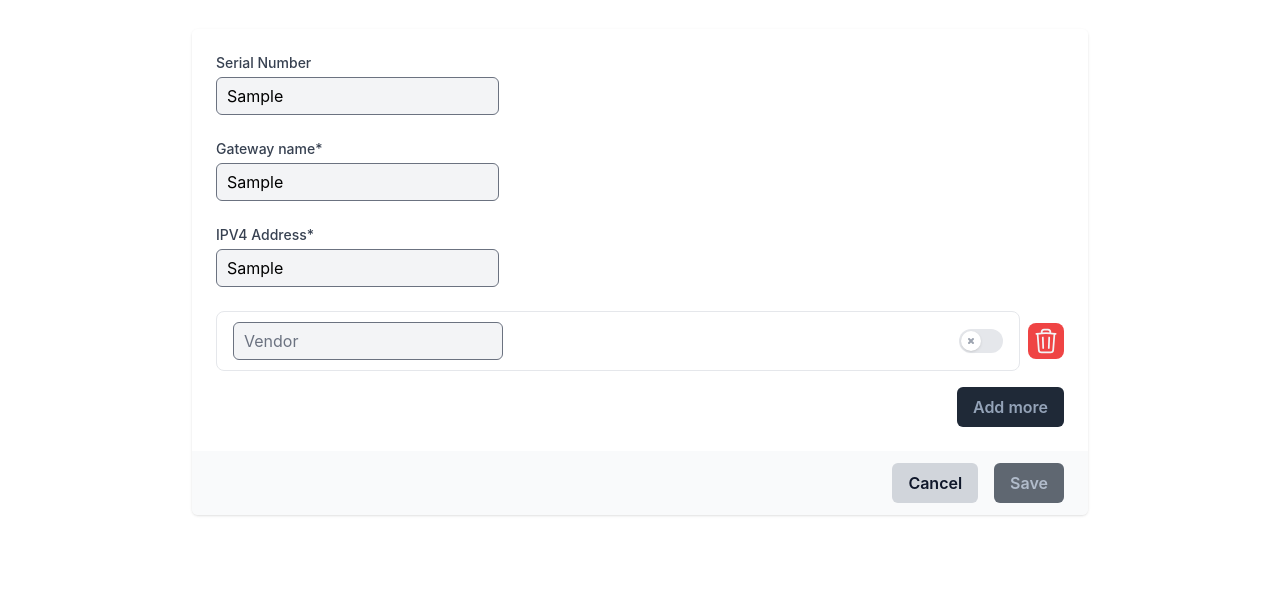
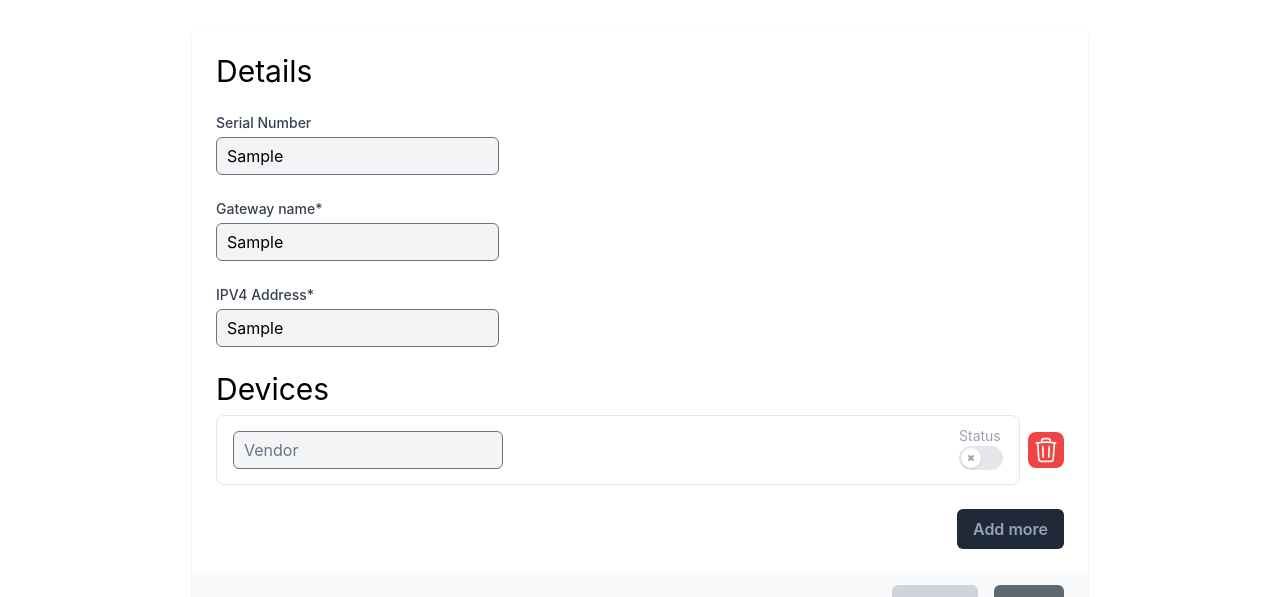
Before and after one commit to samueldsr99/musalasoft-gateways-task, a Next.js app in the folder client/: page /gateways/new in a window 1280 px wide. Both pictures are taken after typing "Sample", "Sample", "Sample" into the empty fields and a click on the button "Add more". Shown: the part 139-736 px from the top of the page. Built offline with nearby package versions, Linux system fonts and the light colour scheme; no server answers.

Commit message:
feat(frontend): Update UI

```diff
--- a/client/src/components/atom/toggle/toggle.tsx
+++ b/client/src/components/atom/toggle/toggle.tsx
@@ -19,14 +19,14 @@ const Toggle: React.FC<ToggleProps> = ({
       onChange={onChange}
       className={clsx(
         checked ? "bg-green-600" : "bg-gray-200",
-        "relative inline-flex h-6 w-11 flex-shrink-0 cursor-pointer rounded-full border-2 border-transparent transition-colors duration-200 ease-in-out focus:outline-none focus:ring-2 focus:ring-green-500 focus:ring-offset-2"
+        "relative inline-flex h-6 w-11 flex-shrink-0 cursor-pointer rounded-full border-2 border-transparent transition-colors duration-200 ease-in-out focus:outline-none"
       )}
     >
       <span className="sr-only">Use setting</span>
       <span
         className={clsx(
           checked ? "translate-x-5" : "translate-x-0",
-          "pointer-events-none relative inline-block h-5 w-5 transform rounded-full bg-white shadow ring-0 transition duration-200 ease-in-out"
+          "pointer-events-none relative inline-block h-5 w-5 transform rounded-full bg-white shadow transition duration-200 ease-in-out"
         )}
       >
         <span
--- a/client/src/components/device-card/device-card.tsx
+++ b/client/src/components/device-card/device-card.tsx
@@ -38,8 +38,8 @@ const DeviceCard: React.FC<DeviceCardProps> = ({
   };
 
   return (
-    <div className="w-full rounded-lg border px-4 py-2.5">
-      <div className="flex items-center justify-between">
+    <div className="w-full cursor-pointer rounded-lg border px-4 py-2.5 transition-shadow duration-200 hover:shadow-md">
+      <div className="flex items-center justify-between gap-4">
         {isEditing ? (
           <Input
             placeholder="Vendor"
@@ -50,10 +50,13 @@ const DeviceCard: React.FC<DeviceCardProps> = ({
           <Typography as="p">{device?.vendor}</Typography>
         )}
         {isEditing ? (
-          <Toggle
-            checked={device?.status === "online"}
-            onChange={handleChangeStatus}
-          />
+          <div>
+            <h1 className="text-sm text-gray-400">Status</h1>
+            <Toggle
+              checked={device?.status === "online"}
+              onChange={handleChangeStatus}
+            />
+          </div>
         ) : (
           <Toggle checked={status === "online"} />
         )}
--- a/client/src/pages/gateways/new/_add-gateway-form.tsx
+++ b/client/src/pages/gateways/new/_add-gateway-form.tsx
@@ -5,6 +5,7 @@ import { TrashIcon } from "@heroicons/react/24/outline";
 import { useRouter } from "next/navigation";
 import Link from "next/link";
 
+import Typography from "@/components/atom/typography";
 import IconButton from "@/components/icon-button";
 import DeviceCard from "@/components/device-card";
 import Label from "@/components/atom/label";
@@ -46,6 +47,9 @@ const AddGatewayForm = () => {
     <form className="mx-auto max-w-4xl" onSubmit={handleSubmit(onSubmit)}>
       <div className="shadow sm:overflow-hidden sm:rounded-md">
         <div className="space-y-6 bg-white px-4 py-5 sm:p-6">
+          <Typography as="h2" size="xl">
+            Details
+          </Typography>
           <FormControl>
             <Label htmlFor="serialNumber">Serial Number</Label>
             <Controller
@@ -89,7 +93,10 @@ const AddGatewayForm = () => {
               <ErrorMessage>{errors.address.message}</ErrorMessage>
             )}
           </FormControl>
-          <div className="mt-8">
+          <div className="mt-8 flex flex-col gap-2">
+            <Typography as="h2" size="xl">
+              Devices
+            </Typography>
             {fields.map((field, index) => (
               <Controller
                 key={field.id}
```
